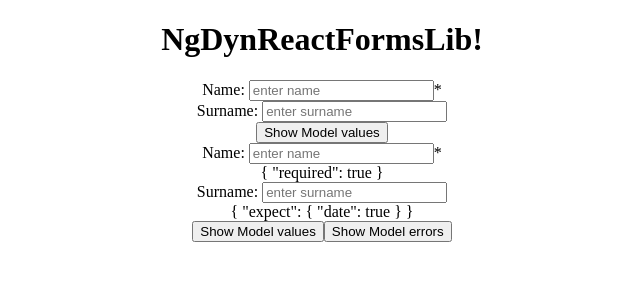
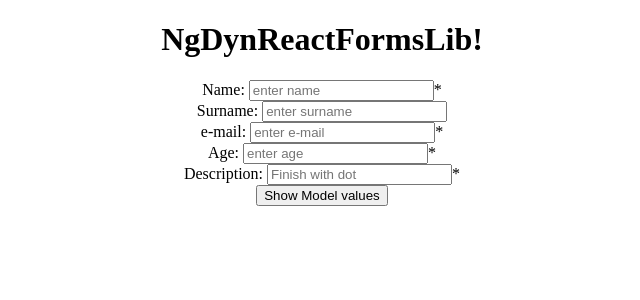
Before and after one commit to m0rtadelo/ngDynReactFormsLib, an Angular app: page / in a window 1280 px wide. Shown: the top 300 px of the page, without its empty margins (318-958 px from the left). Built offline with nearby package versions, Linux system fonts and the light colour scheme.

Commit message:
ADD input types in form example

```diff
--- a/src/app/app.component.html
+++ b/src/app/app.component.html
@@ -3,8 +3,15 @@
     {{ title }}!
   </h1>
 <form [formGroup]="model">
- <app-my-input name="name" [model]="model" title="Name:" [required]="true" placeholder="enter name" [maxLength]=18></app-my-input>
- <app-my-input name="surname" [model]="model" title="Surname:" [readOnly]="!!!this.model.get('name').value" placeholder="enter surname" [maxLength]=18></app-my-input>
+ <app-my-input name="name" [model]="model" title="Name:" [required]="true" placeholder="enter name" [maxLength]=18 (Change)="this.onChange"></app-my-input>
+ <app-my-input name="surname" [model]="model" title="Surname:" [readOnly]="!!!this.model.get('name').value" placeholder="enter surname" [maxLength]=18
+ [required]="this.model.get('name').value === 'Ricard'"></app-my-input>
+ <app-my-input name="email" [model]="model" title="e-mail:" placeholder="enter e-mail" [maxLength]=255 [email]="true" [required]="true"></app-my-input>
+ <app-my-input name="age" [model]="model" title="Age:" placeholder="enter age" [maxLength]=3 [min]=18 [max]=150 [expect]="0" [required]="true"></app-my-input>
+ <app-my-input name="description" [model]="model" title="Description:" placeholder="Finish with dot" [required]="true" pattern="^[a-z0-9_-]{8,15}$"></app-my-input>
 </form>
 <button (click)="this.showModel()">Show Model values</button>
+<!--
 <rfm-dyngroup></rfm-dyngroup>
+-->
+</div>
```
